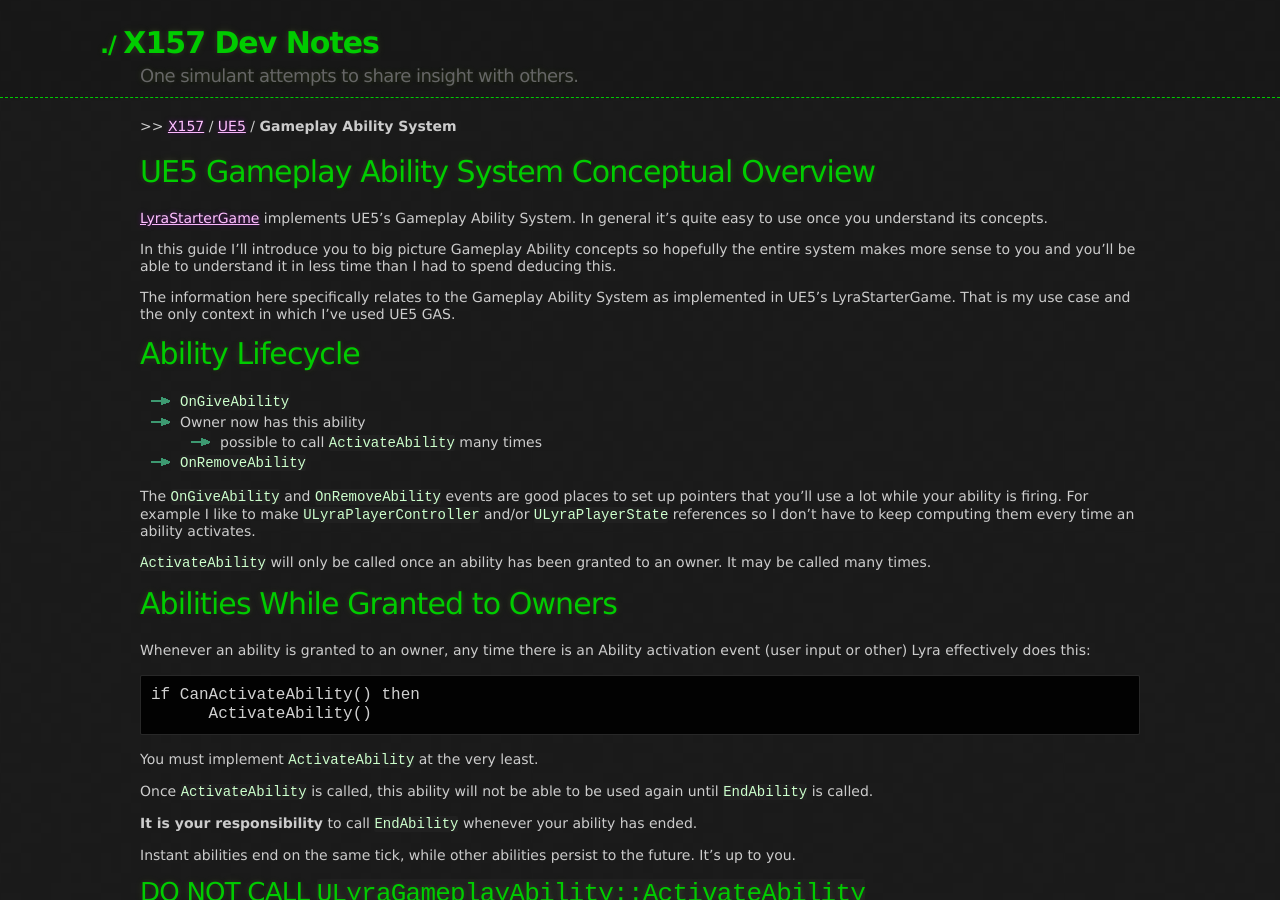
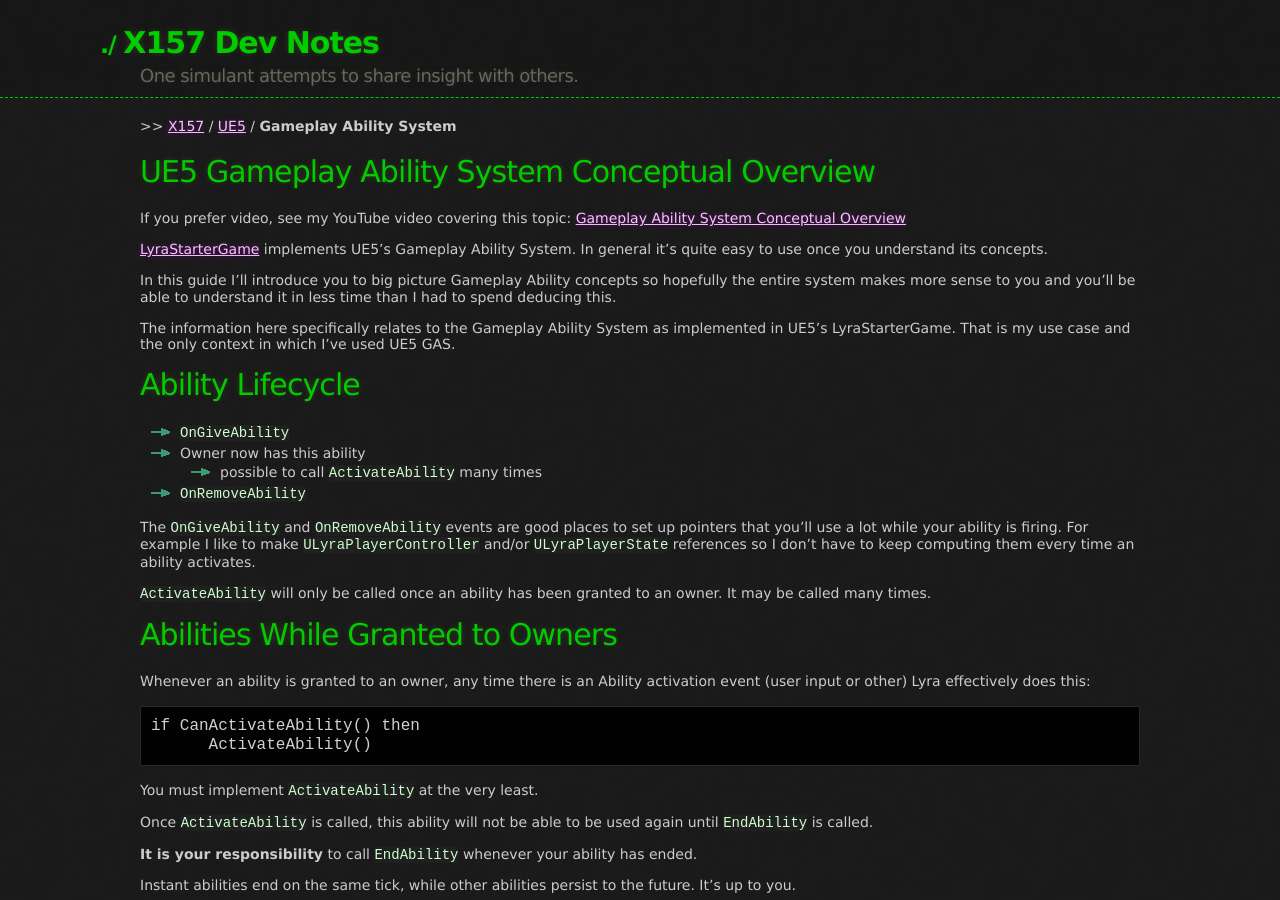
Before and after one commit to x157/x157.github.io, a Jekyll site: the page built from UE5/GameplayAbilitySystem/index.md, in a window 1280 px wide and 900 px high. Built offline with Jekyll 4.4.1, drawn with Linux system fonts in a browser that asks for light colours.

Commit message:
Linked YouTube video

```diff
--- a/UE5/GameplayAbilitySystem/index.md
+++ b/UE5/GameplayAbilitySystem/index.md
@@ -10,6 +10,7 @@
 
 # UE5 Gameplay Ability System Conceptual Overview
 
+If you prefer video, see my YouTube video covering this topic: [Gameplay Ability System Conceptual Overview](https://youtu.be/hx5NjvH64ug)
 
 [LyraStarterGame](/UE5/LyraStarterGame/)
 implements UE5's Gameplay Ability System.  In general it's quite easy to use once you understand
```
